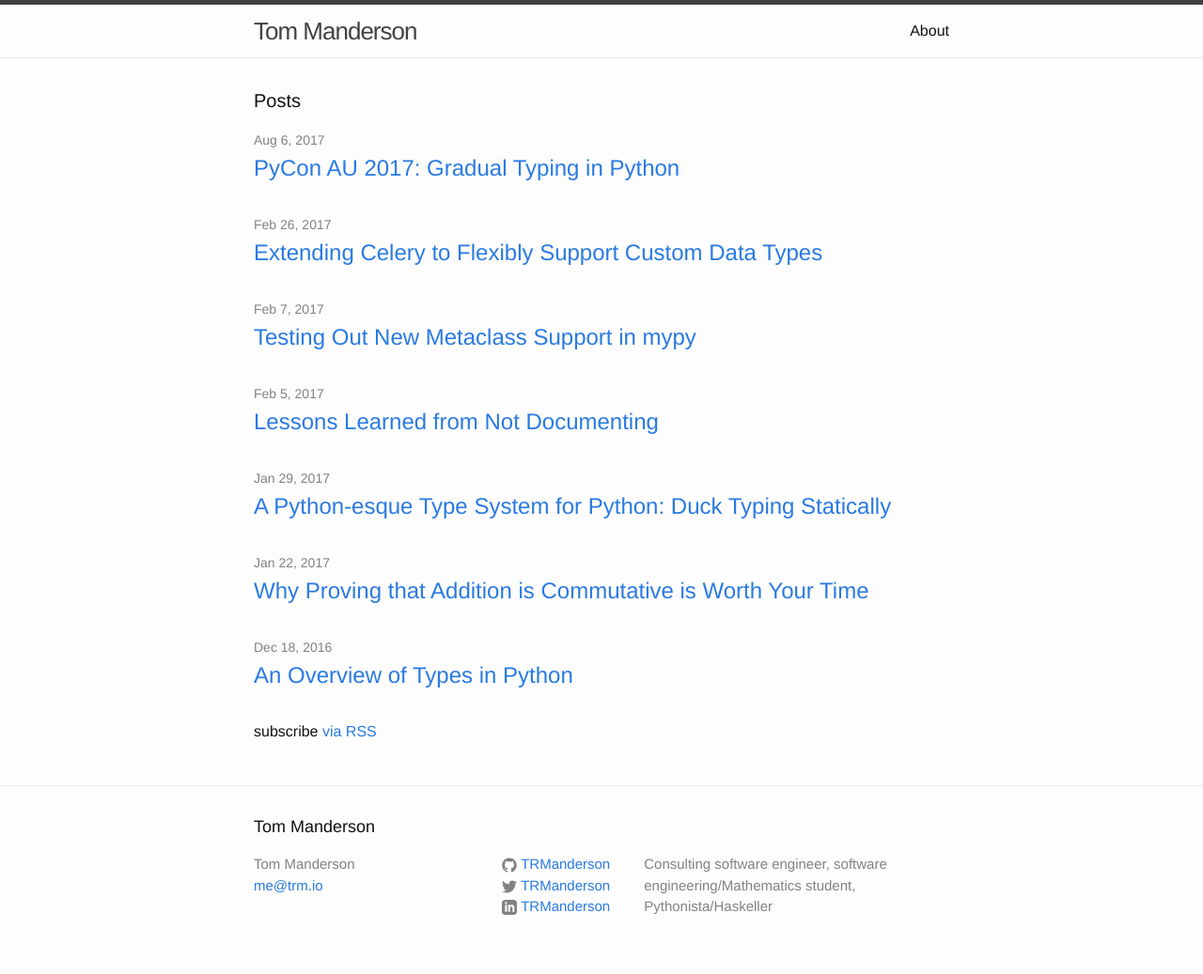
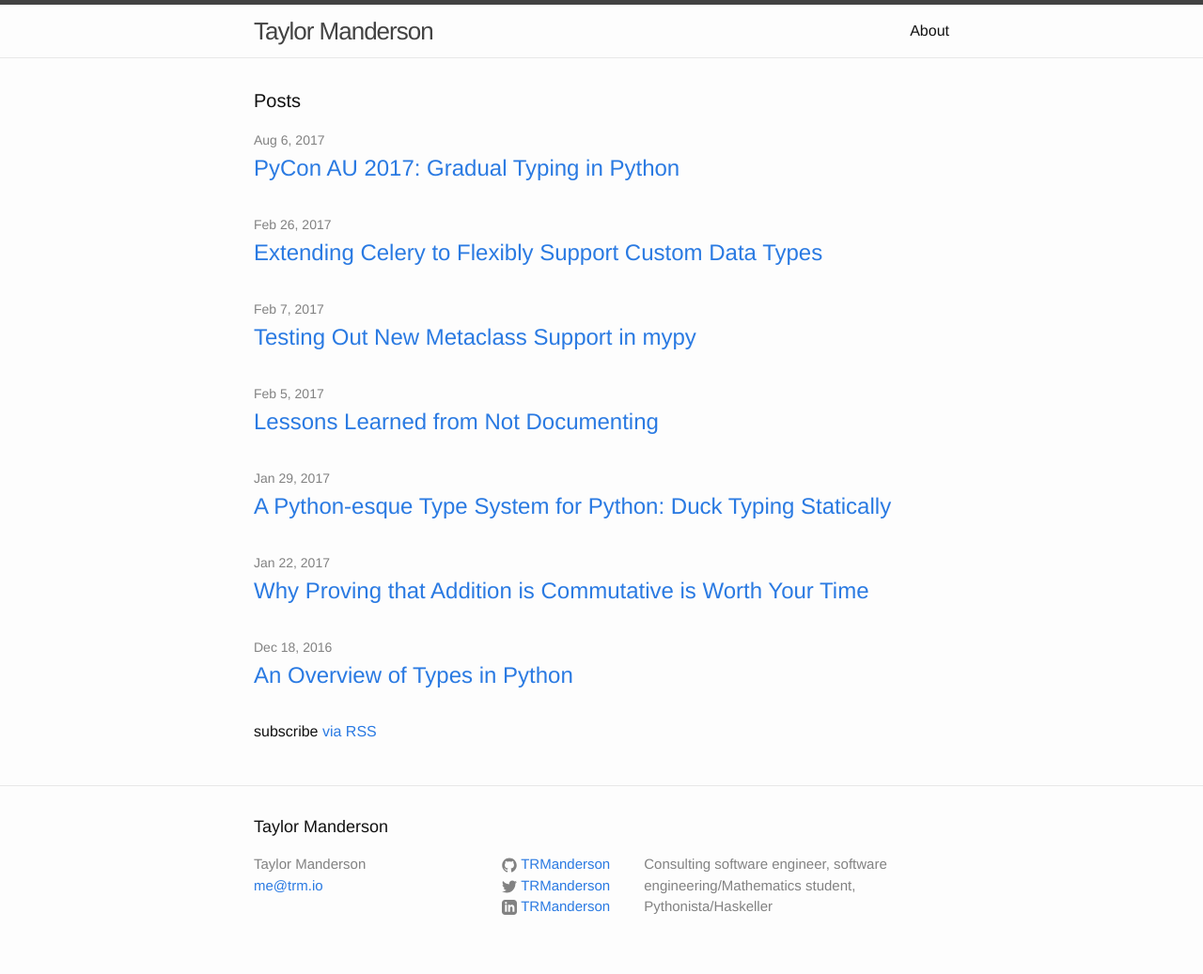
Before and after one commit to TRManderson/trm.io, a Jekyll site: the page built from index.html, in a window 1280 px wide. Shown: the whole page at 94% size. Built offline with Jekyll 4.4.1, drawn with Linux system fonts in a browser that asks for light colours.

Commit message:
Use my name

```diff
--- a/_config.yml
+++ b/_config.yml
@@ -13,7 +13,7 @@
 # you will see them accessed via {{ site.title }}, {{ site.email }}, and so on.
 # You can create any custom variable you would like, and they will be accessible
 # in the templates via {{ site.myvariable }}.
-title: Tom Manderson
+title: Taylor Manderson
 email: me@trm.io
 description: > # this means to ignore newlines until "baseurl:"
   Consulting software engineer, software engineering/Mathematics student,
```
